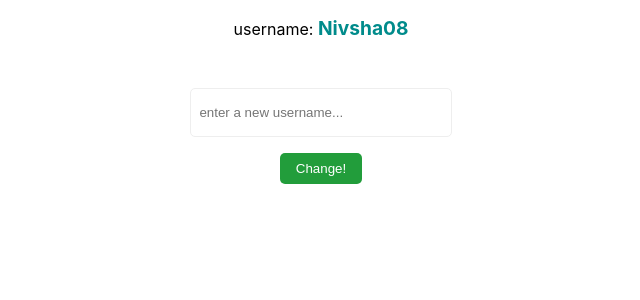
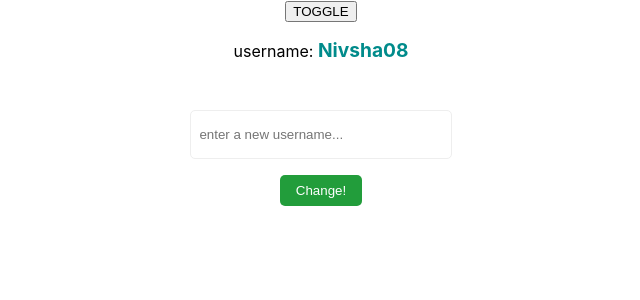
Before and after one commit to Nivsha08/react_practice, a React (Create React App) app: page / in a window 1280 px wide. Shown: the top 300 px of the page, without its empty margins (319-959 px from the left). Built offline with nearby package versions, Linux system fonts and the light colour scheme.

Commit message:
conditional rendering

```diff
--- a/src/App.js
+++ b/src/App.js
@@ -11,6 +11,13 @@ class App extends Component {
   state = {
     username: "Nivsha08",
     input: "",
+    showForm: true
+  };
+
+  toggleForm = () => {
+      this.setState({
+          showForm: !this.state.showForm
+      });
   };
 
   changeUsername = () => {
@@ -26,10 +33,19 @@ class App extends Component {
   };
 
   render() {
+    let userForm = null;
+    if ( this.state.showForm ) {
+        userForm = (
+            <div>
+                <UserOutput username={ this.state.username } />
+                <UserInput change={ this.inputBind } click={ this.changeUsername } />
+            </div>
+        );
+    }
     return (
       <div className="App">
-          <UserOutput username={ this.state.username } />
-          <UserInput change={ this.inputBind } click={ this.changeUsername } />
+          <button onClick={ this.toggleForm }>TOGGLE</button>
+          { userForm }
       </div>
     );
   }
```
